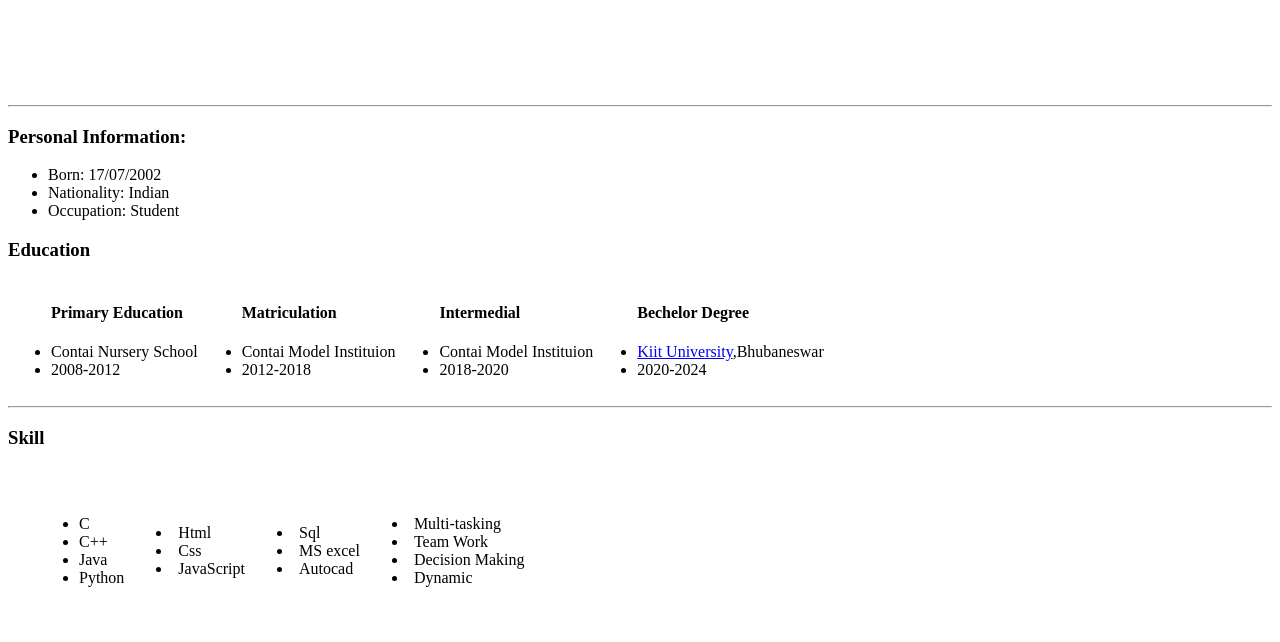
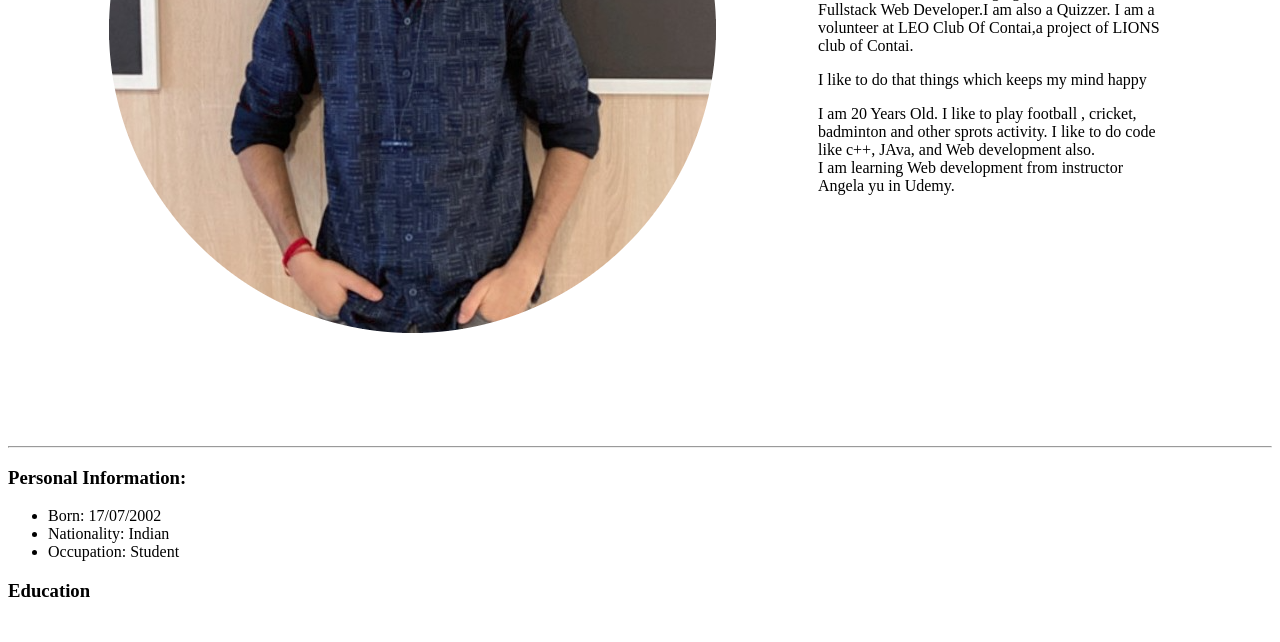
Before and after one commit to biswarup1707/Project_2_codeclause, a plain HTML site: page index.html in a window 1280 px wide. Shown: the part 383-1025 px from the top of the page. Drawn offline with Linux system fonts and the light colour scheme; files whose address does not match are found by name.

Commit message:
Update index.html

```diff
--- a/index.html
+++ b/index.html
@@ -12,7 +12,7 @@
   <table cellspacing="100">
     <tr>
       <td><img
-        src="image/1670465845008.png"
+        src="1670465845008.png"
         alt="Netwoek error"></td>
         <td>  <h1>Biswarup Acharjya </h1>
           <p>I am a student of <strong><a href="https://kiit.ac.in/">Kalinga Institute of Industrial
```
